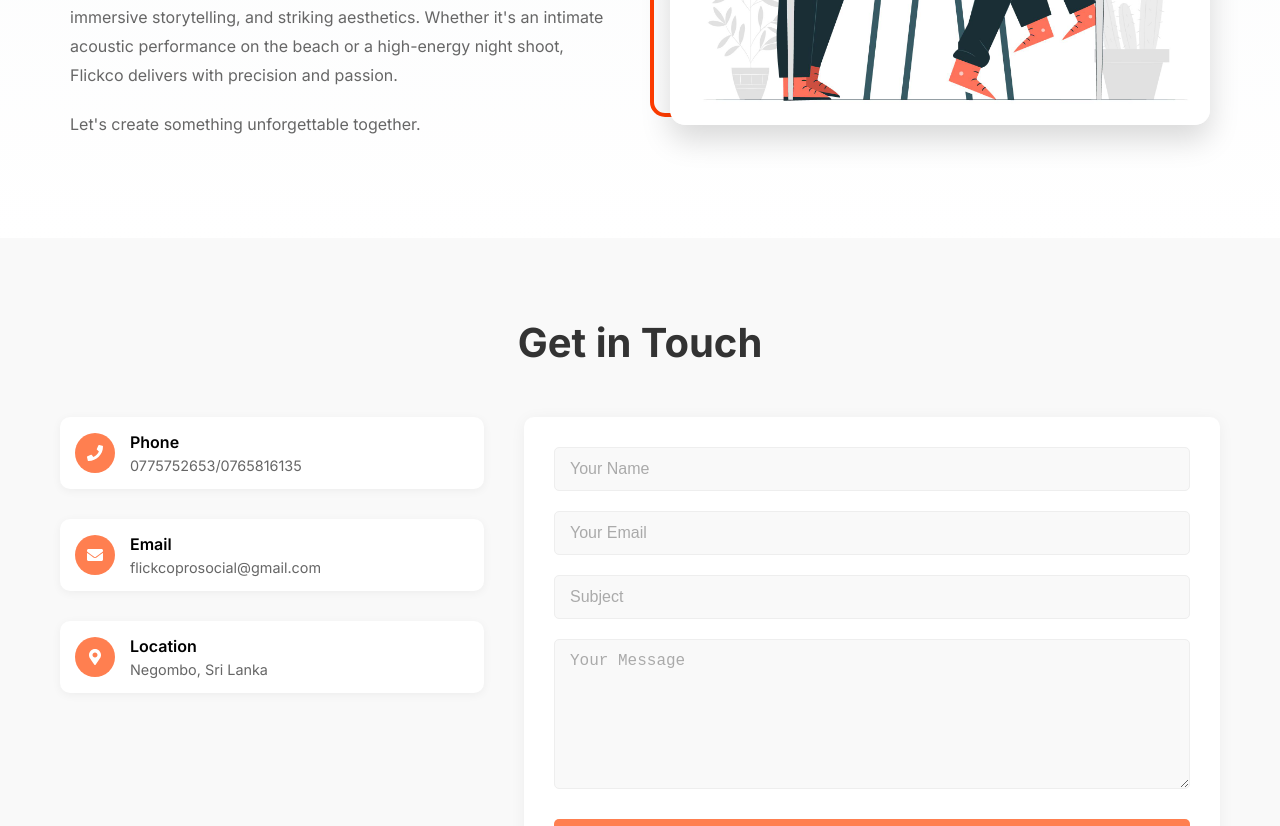
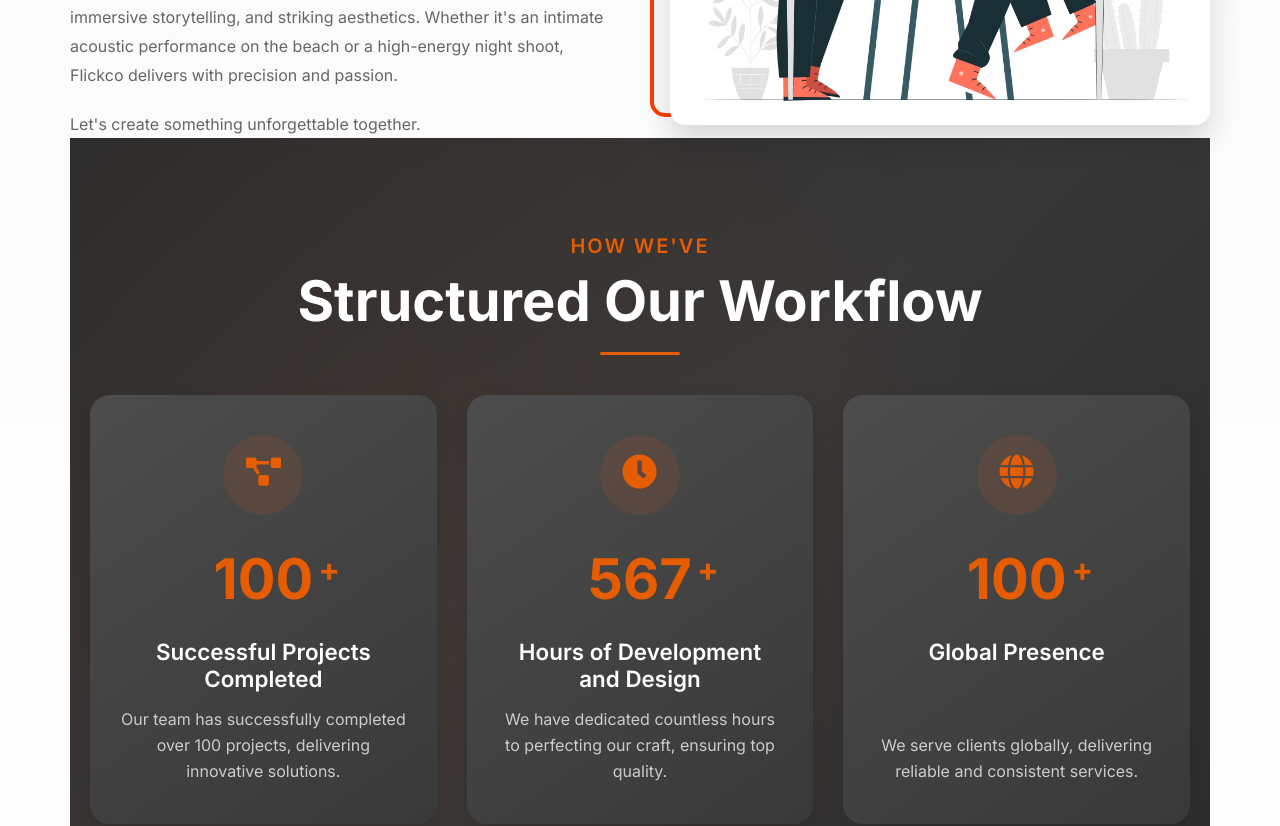
Before and after one commit to saranidinethma/Flickco, a React (Create React App) app: page / in a window 1280 px wide. Shown: the part 2520-3346 px from the top of the page. Built offline with nearby package versions, Linux system fonts and the light colour scheme.

Commit message:
update StructuredWorkflow.js,About.js

```diff
--- a/src/components/About/About.js
+++ b/src/components/About/About.js
@@ -1,5 +1,6 @@
 import React from 'react';
 import styled from 'styled-components';
+import StructuredWorkflow from './StructuredWorkflow';
 
 const Section = styled.section`
   padding: 100px 0;
@@ -133,6 +134,7 @@ const AboutSection = () => {
             </AboutDescription>
           </AboutText>
         </AboutContent>
+        <StructuredWorkflow/>
       </Container>
     </Section>
   );
--- a/src/components/About/StructuredWorkflow.js
+++ b/src/components/About/StructuredWorkflow.js
@@ -1,6 +1,170 @@
 import React, { useEffect, useState } from 'react';
-import './StructuredWorkflow.css';
 import { FaProjectDiagram, FaClock, FaGlobe } from 'react-icons/fa';
+import styled from 'styled-components';
+
+// Styled Components
+const WorkflowSection = styled.section`
+  padding: clamp(80px, 12vh, 120px) 0;
+  background: linear-gradient(135deg, #2c2c2c 0%, #383737 50%, #2c2c2c 100%);
+  color: #fff;
+  text-align: center;
+  position: relative;
+  overflow: hidden;
+
+  &::before {
+    content: '';
+    position: absolute;
+    top: 0;
+    left: 0;
+    width: 100%;
+    height: 100%;
+    background: radial-gradient(circle at 30% 50%, rgba(230, 92, 0, 0.05) 0%, transparent 70%);
+  }
+`;
+
+const Container = styled.div`
+  max-width: 1200px;
+  margin: 0 auto;
+  padding: 0 20px;
+  position: relative;
+  z-index: 1;
+`;
+
+const TitleContainer = styled.div`
+  margin-bottom: 60px;
+  position: relative;
+
+  &::after {
+    content: '';
+    position: absolute;
+    bottom: -20px;
+    left: 50%;
+    transform: translateX(-50%);
+    width: 80px;
+    height: 3px;
+    background: #e65c00;
+    border-radius: 3px;
+  }
+`;
+
+const SubTitle = styled.h3`
+  font-size: 1.25rem;
+  color: #e65c00;
+  text-transform: uppercase;
+  letter-spacing: 2px;
+  margin-bottom: 10px;
+  font-weight: 600;
+`;
+
+const MainTitle = styled.h2`
+  font-size: clamp(2.5rem, 5vw, 3.5rem);
+  color: #ffffff;
+  margin: 0;
+  line-height: 1.2;
+`;
+
+const CardsContainer = styled.div`
+  display: grid;
+  grid-template-columns: repeat(auto-fit, minmax(280px, 1fr));
+  gap: 30px;
+  justify-content: center;
+
+  @media (max-width: 900px) {
+    gap: 20px;
+  }
+
+  @media (max-width: 600px) {
+    grid-template-columns: 1fr;
+    max-width: 400px;
+    margin: 0 auto;
+  }
+`;
+
+const Card = styled.div`
+  background: linear-gradient(145deg, #4d4c4c 0%, #3a3939 100%);
+  border-radius: 20px;
+  padding: 40px 30px;
+  display: flex;
+  flex-direction: column;
+  align-items: center;
+  transition: all 0.4s ease;
+  box-shadow: 0 10px 20px rgba(0, 0, 0, 0.1);
+  position: relative;
+  overflow: hidden;
+  height: 100%;
+
+  &::before {
+    content: '';
+    position: absolute;
+    top: 0;
+    left: 0;
+    width: 3px;
+    height: 0;
+    background: #e65c00;
+    transition: height 0.4s ease;
+  }
+
+  &:hover {
+    transform: translateY(-10px);
+    box-shadow: 0 15px 30px rgba(0, 0, 0, 0.2);
+
+    &::before {
+      height: 100%;
+    }
+  }
+`;
+
+const IconContainer = styled.div`
+  width: 80px;
+  height: 80px;
+  border-radius: 50%;
+  background: rgba(230, 92, 0, 0.1);
+  display: flex;
+  align-items: center;
+  justify-content: center;
+  margin-bottom: 20px;
+  transition: all 0.3s ease;
+
+  ${Card}:hover & {
+    background: rgba(230, 92, 0, 0.2);
+    transform: scale(1.1);
+  }
+`;
+
+const Icon = styled.div`
+  font-size: 2.2rem;
+  color: #e65c00;
+`;
+
+const Number = styled.div`
+  font-size: 3.5rem;
+  color: #e65c00;
+  font-weight: 700;
+  margin: 10px 0;
+  position: relative;
+
+  &::after {
+    content: '+';
+    font-size: 2rem;
+    position: absolute;
+    top: 5px;
+    margin-left: 5px;
+  }
+`;
+
+const CardTitle = styled.h3`
+  font-size: 1.4rem;
+  margin: 15px 0;
+  font-weight: 600;
+  color: #ffffff;
+`;
+
+const CardDescription = styled.p`
+  font-size: 1rem;
+  color: #cccccc;
+  line-height: 1.6;
+  margin-top: auto;
+`;
 
 const StructuredWorkflow = () => {
   // State for dynamic numbers
@@ -10,66 +174,95 @@ const StructuredWorkflow = () => {
 
   // Number animation effect
   useEffect(() => {
-    const animateNumber = (setNumber, target) => {
-      let current = 0;
-      const increment = target / 100;
+    const animateNumber = (setNumber, target, duration = 2000) => {
+      let startTime;
+      let animationFrame;
 
-      const interval = setInterval(() => {
-        current += increment;
-        if (current >= target) {
+      const step = (timestamp) => {
+        if (!startTime) startTime = timestamp;
+        const progress = Math.min((timestamp - startTime) / duration, 1);
+        const easeProgress = easeOutQuad(progress);
+
+        setNumber(Math.floor(easeProgress * target));
+
+        if (progress < 1) {
+          animationFrame = requestAnimationFrame(step);
+        } else {
           setNumber(target);
-          clearInterval(interval);
-        } else {
-          setNumber(Math.floor(current));
         }
-      }, 20); // Speed of animation
       };
 
-    animateNumber(setProjects, 100); // Target number of projects
-    animateNumber(setHours, 567);    // Target number of hours
-    animateNumber(setPresence, 100); // Target number of global presence
+      animationFrame = requestAnimationFrame(step);
+
+      return () => cancelAnimationFrame(animationFrame);
+    };
+
+    // Easing function for smoother animation
+    const easeOutQuad = (x) => {
+      return 1 - (1 - x) * (1 - x);
+    };
+
+    const cleanup1 = animateNumber(setProjects, 100, 2000);
+    const cleanup2 = animateNumber(setHours, 567, 2500);
+    const cleanup3 = animateNumber(setPresence, 100, 2000);
+
+    return () => {
+      cleanup1();
+      cleanup2();
+      cleanup3();
+    };
   }, []);
 
   return (
-    <div className="workflow-container">
-      <h3 className="workflow-title">
-        <span className="highlight">How We’ve</span>
-        <br />
-        <h1>Structured Our Workflow</h1>
-      </h3>
-      <div className="workflow-cards">
-        <div className="workflow-card">
-          <div className="workflow-icon">
+    <WorkflowSection>
+      <Container>
+        <TitleContainer>
+          <SubTitle>How We've</SubTitle>
+          <MainTitle>Structured Our Workflow</MainTitle>
+        </TitleContainer>
+
+        <CardsContainer>
+          <Card>
+            <IconContainer>
+              <Icon>
                 <FaProjectDiagram />
-          </div>
-          <div className="workflow-number">{projects}+</div>
-          <h3>Successful Projects Completed</h3>
-          <p>
+              </Icon>
+            </IconContainer>
+            <Number>{projects}</Number>
+            <CardTitle>Successful Projects Completed</CardTitle>
+            <CardDescription>
               Our team has successfully completed over 100 projects, delivering innovative solutions.
-          </p>
-        </div>
-        <div className="workflow-card">
-          <div className="workflow-icon">
+            </CardDescription>
+          </Card>
+
+          <Card>
+            <IconContainer>
+              <Icon>
                 <FaClock />
-          </div>
-          <div className="workflow-number">{hours}+</div>
-          <h3>Hours of Development and Design</h3>
-          <p>
+              </Icon>
+            </IconContainer>
+            <Number>{hours}</Number>
+            <CardTitle>Hours of Development and Design</CardTitle>
+            <CardDescription>
               We have dedicated countless hours to perfecting our craft, ensuring top quality.
-          </p>
-        </div>
-        <div className="workflow-card">
-          <div className="workflow-icon">
+            </CardDescription>
+          </Card>
+
+          <Card>
+            <IconContainer>
+              <Icon>
                 <FaGlobe />
-          </div>
-          <div className="workflow-number">{presence}+</div>
-          <h3>Global Presence</h3>
-          <p>
+              </Icon>
+            </IconContainer>
+            <Number>{presence}</Number>
+            <CardTitle>Global Presence</CardTitle>
+            <CardDescription>
               We serve clients globally, delivering reliable and consistent services.
-          </p>
-        </div>
-      </div>
-    </div>
+            </CardDescription>
+          </Card>
+        </CardsContainer>
+      </Container>
+    </WorkflowSection>
   );
 };
 
```
Also changed, not shown: src/components/About/StructuredWorkflow.css (deleted, +0 -63 lines). Lines whose indentation alone changed are shown as unchanged.
